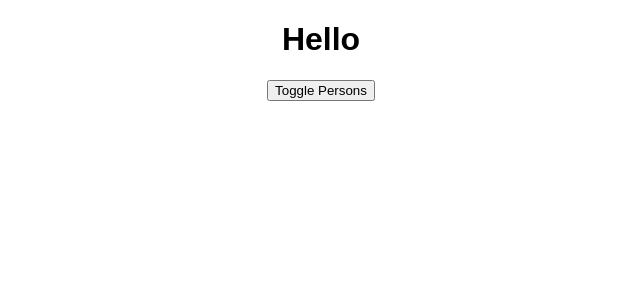
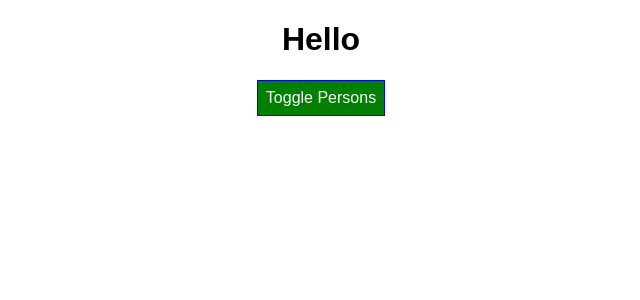
Before and after one commit to cecenz/cece-react-udemy, a React (Create React App) app: page / in a window 1280 px wide. Shown: the top 300 px of the page, without its empty margins (319-959 px from the left). Built offline with nearby package versions, Linux system fonts and the light colour scheme.

Commit message:
added Radium into project

```diff
--- a/package.json
+++ b/package.json
@@ -3,6 +3,7 @@
   "version": "0.1.0",
   "private": true,
   "dependencies": {
+    "radium": "^0.21.2",
     "react": "^16.2.0",
     "react-dom": "^16.2.0",
     "react-scripts": "1.1.0"
--- a/src/App.js
+++ b/src/App.js
@@ -1,6 +1,6 @@
 import React, { Component } from 'react';
 import './App.css';
-import Person from './Person/Person'
+import Person from './Person/Person';
 
 class App extends Component {
     state = {
@@ -55,8 +55,17 @@ class App extends Component {
     }
 
     render() {
+        const style = {
+          backgroundColor: 'green',
+          color: 'white',
+          font: 'inherit',
+          border: '1px solid blue',
+          padding: '8px',
+          curser: 'pointer',
+        };
 
         let persons = null;
+
         if (this.state.showPersons) {
             persons = (
                 <div>
@@ -74,10 +83,16 @@ class App extends Component {
         return (
             <div className="App">
                 <h1>Hello</h1>
-                <button onClick={this.togglePersonHandler}>Toggle Persons</button>
+                <button style={style} onClick={this.togglePersonHandler}>Toggle Persons</button>
                 {persons}
             </div>
         );
+
+        style.backgroundColor = 'red';
+        style[':hover'] = {
+          backgroundColor: 'salmon',
+          color: 'black'
+        }
     }
 }
 
```
